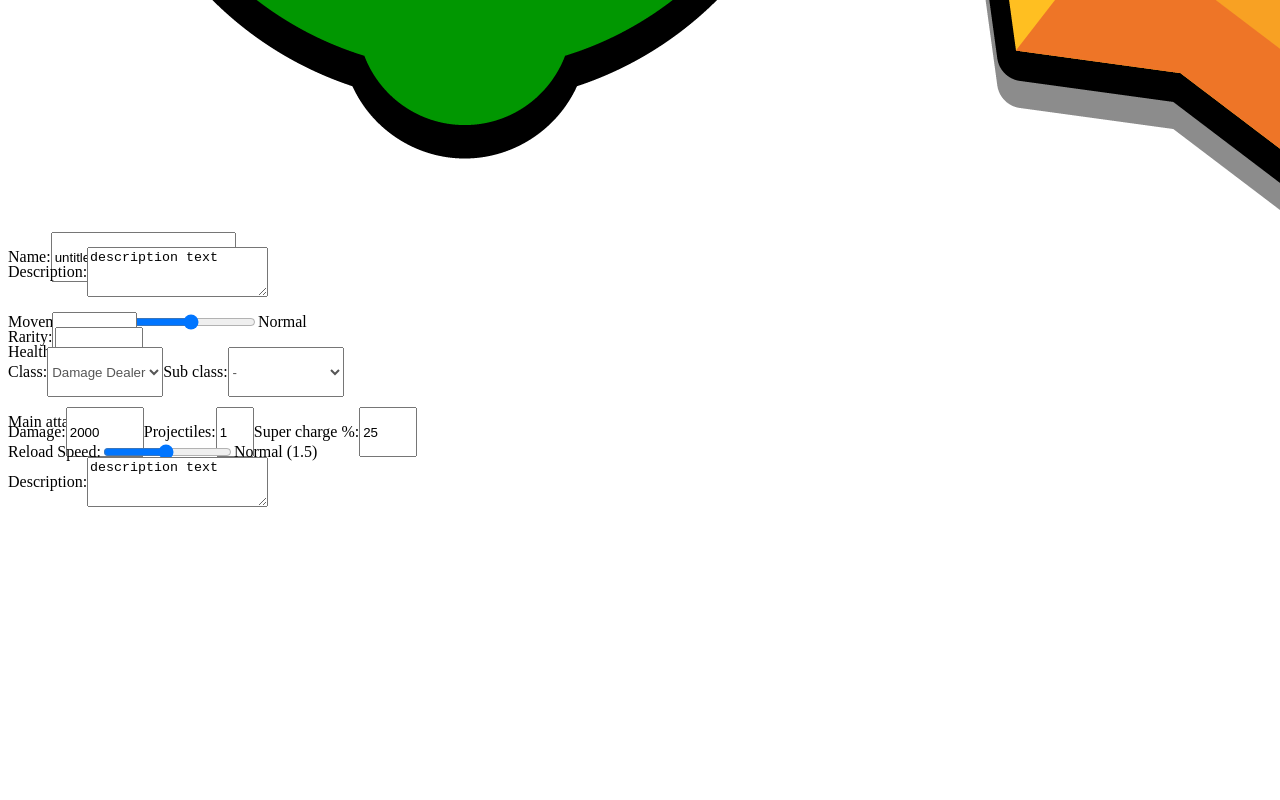
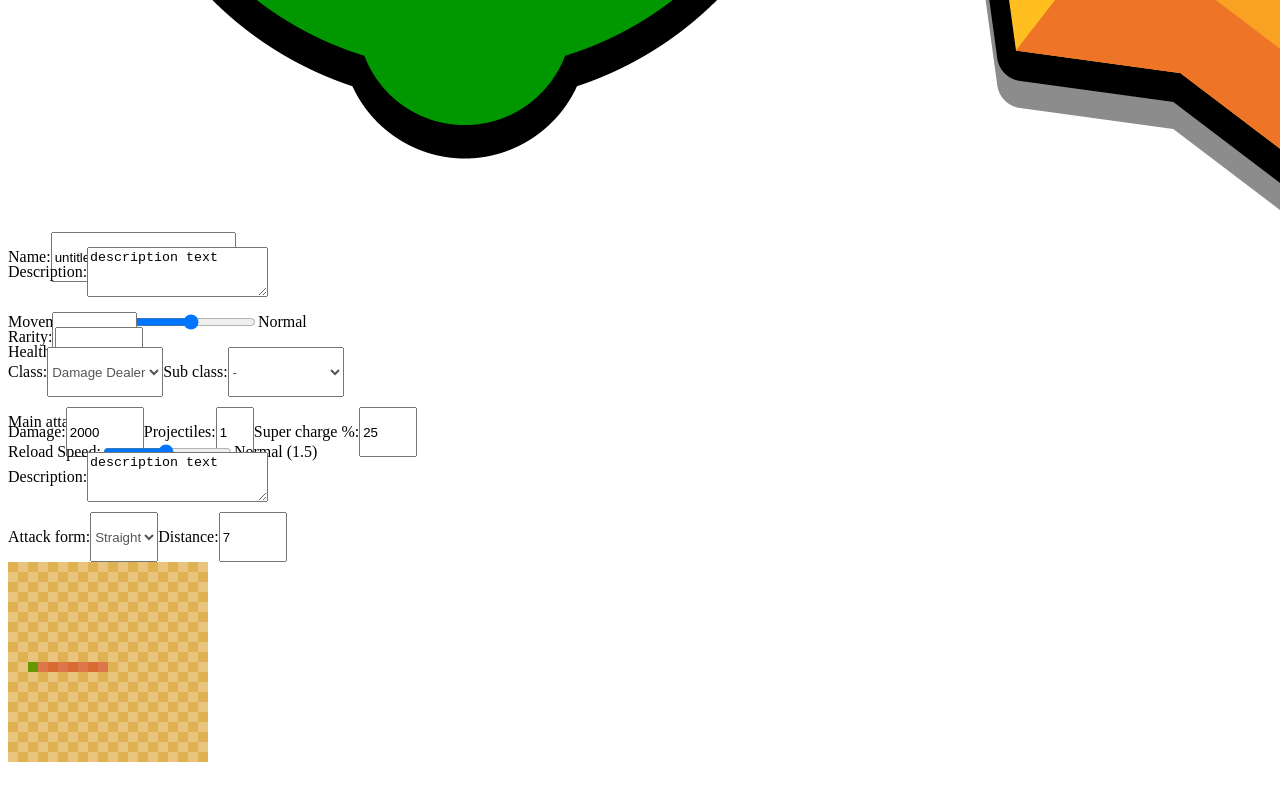
Before and after one commit to TrueAceOfSpades/brawl-stars-maker, a plain HTML site: page index.html in a window 1280 px wide. Shown: the part 766-1566 px from the top of the page. Before the commit the page ends 1506 px from the top, so only its background shows below. Drawn offline with Linux system fonts and the light colour scheme.

Commit message:
Added main attack preview. HYPE

```diff
--- a/index.html
+++ b/index.html
@@ -56,7 +56,6 @@
     document.getElementById('mode2').style="top:10px;left:20px;background-color:rgb(255,255,255,"+(mode==2?0.85:0.3)+")";
     document.getElementById('mode3').style="top:10px;left:30px;background-color:rgb(255,255,255,"+(mode==3?0.85:0.3)+")";
     document.getElementById('mode4').style="top:10px;left:40px;background-color:rgb(255,255,255,"+(mode==4?0.85:0.3)+")";
-
 
 
   }
@@ -168,9 +167,58 @@
         <input value="1.5" class="range" type = "range" step = 0.05 min = 0.05 max = 3 id="reload_speed">
         <p id="reload_speed_text" class="setting" style="left:30px">Normal (1.25)</p>
       </div>
-      <div style="display:flex;position: relative;top:-225px">
+      <div style="display:flex;position: relative;top:-230px">
         <p class="setting">Description:</p>
         <textarea class="textarea" id="attack_description">description text</textarea>
+      </div>
+
+      <div style="display:flex;position: relative;top:-220px">
+        <p class="setting">Attack form:</p>
+        <select style="color:rgb(86, 86, 86);text-shadow: none;left:28px" class="input" name="dropdown_name" id="attack_form">
+          <option value="0">Straight</option>
+          <option value="1">Melee</option>
+          <option value="2">Cone</option>
+          <option value="3">Throw</option>
+          <option value="4">Radial</option>
+        </select>
+        <p class="setting" style="left:40px">Distance:</p>
+        <input style="width:60px;left:50px" value="7" class="input" type = "number" step = 0.3333 min = 0 id="attack_range1">
+      </div>
+      <div style="display:flex;position: relative;top:-220px">
+        <canvas width=200 height=200 class="attack_form" id="attack_form1"></canvas>
+        <script>
+          function draw1(){
+            const canvas = document.getElementById("attack_form1");
+            if (canvas.getContext) {
+              const ctx = canvas.getContext("2d");
+              ctx.clearRect(0, 0, canvas.width, canvas.height);
+
+              //background
+              ctx.globalAlpha = 1;
+              ctx.fillStyle = "hsl(40 70 70)";
+              ctx.fillRect(0,0,200,200);
+              ctx.fillStyle = "hsl(40 70 60)";
+              for(var i = 0; i < 20; i++){
+
+                for(var ii = 0; ii < 10; ii++){
+                  ctx.fillRect(ii*20+10*(i%2),i*10,10,10);
+                }
+              }
+              //player and attack
+              ctx.fillStyle = "hsl(80 100 30)";
+              ctx.fillRect(20,100,10,10)
+              ctx.fillStyle = "hsl(0 100 40)";
+              ctx.globalAlpha = 0.4;
+              ctx.fillRect(30,100,10*document.getElementById('attack_range1').value,10)
+
+              //ctx.fillRect(10,10,10,10);
+
+            }
+          }
+
+          setInterval(draw1,0)
+
+        </script>
       </div>
 
     </div>
--- a/style.css
+++ b/style.css
@@ -119,5 +119,11 @@ input.input {
     resize:none;
     border-width: 0px;
     border-radius: 5px;
-
 }
+.attack_form{
+    left:10px;
+    position:relative;
+    border-width:2px;
+    border-style: solid;
+    border-radius:5px;
+}
```
